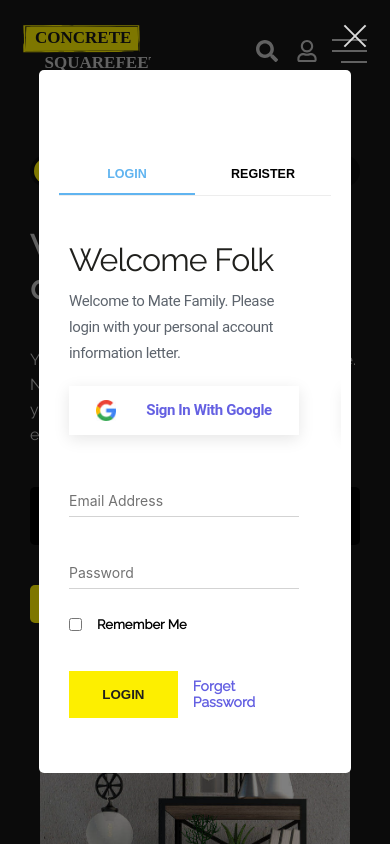
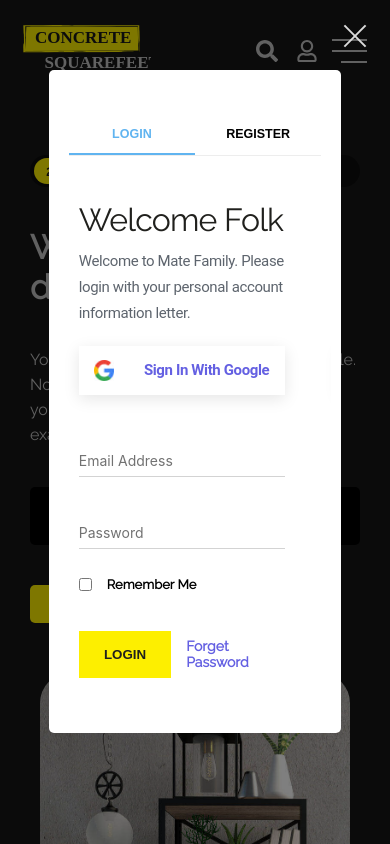
Before and after one commit to naveenkash/Interior, a React (Create React App) app: page / in a window 390 px wide. Both pictures are taken after a click on the element 307 px from the left and 50 px from the top of the page. Shown: the top 844 px of the page. Built offline with nearby package versions, Linux system fonts and the light colour scheme.

Commit message:
Fixed User height on small screen

```diff
--- a/src/style/user.css
+++ b/src/style/user.css
@@ -39,12 +39,10 @@
 .user-wrapper {
     width: 80%;
     margin: 70px auto;
-    max-height: 780px;
     height: auto;
     background: white;
     border-radius: 5px;
     animation-duration: 0.5s;
-
 }
 
 .user-container {
@@ -77,7 +75,7 @@
 
 .login-form {
     width: 60%;
-    height: 78%;
+    height: 100%;
     /* background: firebrick; */
     margin-left: 50px;
     overflow: hidden;
@@ -142,7 +140,7 @@
     flex-direction: column;
     width: 50%;
     height: 100%;
-    margin-right: 25px;
+    margin-right: 35px;
     padding-right: 20px;
 }
 
@@ -156,12 +154,11 @@
 }
 
 .login-input-container p, .register-input-container p {
-
     font-size: 15px;
     color: rgba(52, 61, 72, 0.8);
     line-height: 26px;
     letter-spacing: -0.025em;
-    font-family: 'Roboto',sans-serif;
+    font-family: 'Roboto', sans-serif;
 }
 
 .sign-in-google {
@@ -295,58 +292,104 @@
     width: 50%;
     height: 100%;
 }
-@media only screen and (min-width:840px){
+
+@media only screen and (min-width:840px) {
     .login-input-container h1, .register-input-container h1 {
-        font-size:42px;
+        font-size: 42px;
     }
-    .login-form{
+    .login-form {
         margin-left: 25px;
     }
 }
-@media only screen and (min-width:1200px){
-    .user-wrapper{
-        width: 100%;
+
+@media only screen and (min-width:1200px) {
+    .user-wrapper {
         max-width: 1170px;
     }
 }
 
-@media only screen and (min-width:1500px){
+/* @media only screen and (min-width:1440px){
+
+    .login-form{
+        padding-top: 50px;
+    }
+} */
+
+@media only screen and (min-width:1500px) {
     .login-input-container h1, .register-input-container h1 {
-        font-size:45px;
+        font-size: 45px;
     }
 }
-@media only screen and (max-width:1250px){
-   .login-form{
+
+@media only screen and (min-width:1920px) {
+    /* .user-wrapper{
+        height: auto;
+        margin: 20% auto;
+    } */
+    .login-form {
+        padding-top: 0;
+    }
+}
+
+@media only screen and (max-width:1450px) {
+    .user-bg {
+        height: 615px;
+    }
+}
+
+@media only screen and (max-width:1330px) {
+    .user-bg {
+        height: 658px;
+    }
+}
+
+@media only screen and (max-width:1250px) {
+    .login-form {
         width: 100%;
         max-width: 360px;
         margin-left: 0;
         padding: 10px;
     }
 }
-@media only screen and (max-width:991px){
-    .user-bg{
+
+@media only screen and (max-width:1024px) {
+    /* .user-wrapper{
+        height:90vh;
+        margin: 30px auto;
+    } */
+    .login-form {
+        height: 100%;
+        /* padding-top: 30px; */
+    }
+}
+
+@media only screen and (max-width:991px) {
+    .user-bg {
         display: none;
     }
-    .user-form{
+    .user-form {
         width: 100%;
         padding: 38px;
     }
-    .login-form{
+    .login-form {
         width: 100%;
         max-width: 100%;
         height: 100%;
-        padding-top: 50px;
+        /* padding-top: 50px; */
     }
 }
- @media only screen and (max-width:600px){
 
-    .user-form{
+@media only screen and (max-width:600px) {
+    .user-form {
         padding: 20px;
     }
 }
- @media only screen and (max-width:480px){
 
-    .user-form{
+@media only screen and (max-width:480px) {
+    .user-form {
         padding: 10px;
     }
+    .user-wrapper {
+        width: 75%;
     }
+}
```
Lines whose indentation alone changed are shown as unchanged.
